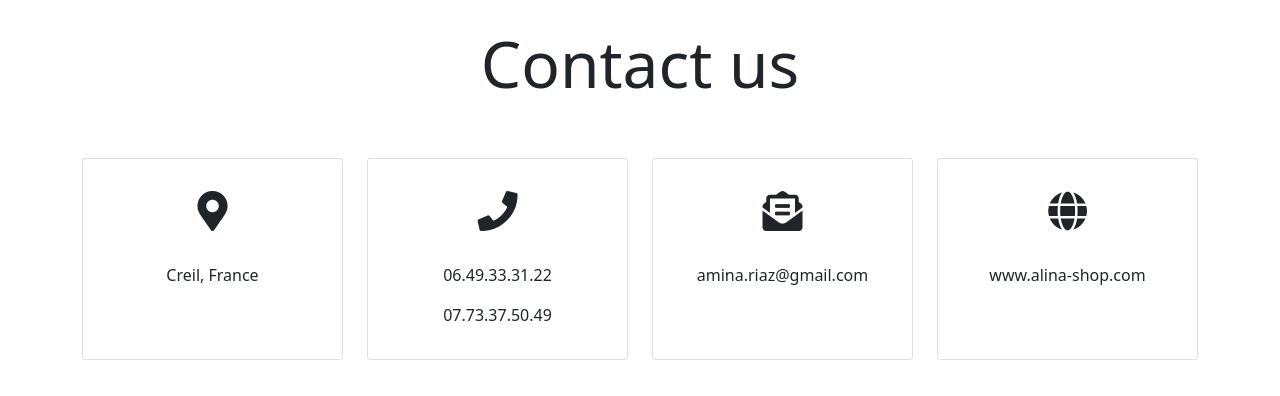
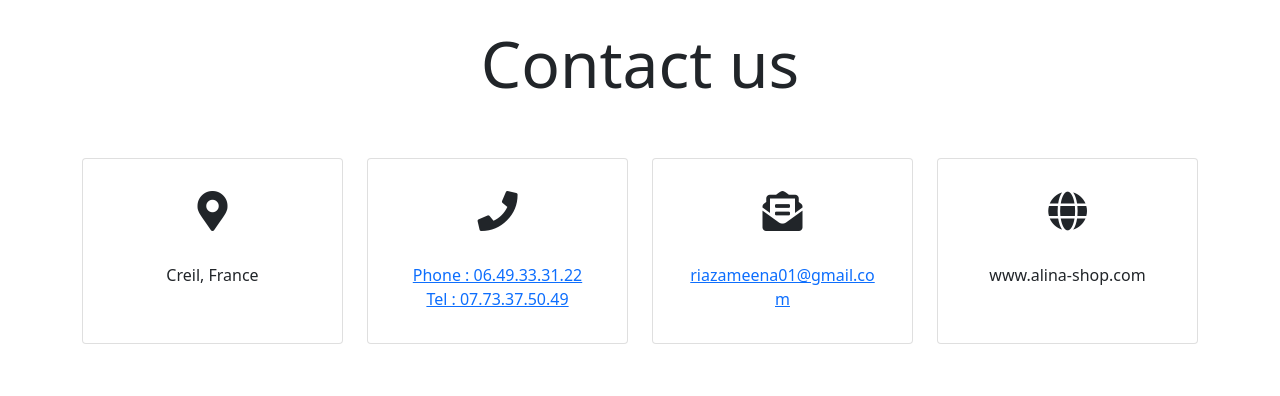
Before and after one commit to asadsid56/Alina_shop, a website: page index.html in a window 1280 px wide. Shown: the part 5298-5694 px from the top of the page. Drawn offline with nearby package versions, Linux system fonts and the light colour scheme.

Commit message:
to be deploy

```diff
--- a/index.html
+++ b/index.html
@@ -348,8 +348,8 @@
           <div class="card p-3 box" style="width: 18rem;">
             <div class="card-body">
               <h5 class="card-title"><i class="fas fa-phone fa-2x pb-4"></i></h5>
-              <p class="card-text">06.49.33.31.22</p>
-              <p class="card-text">07.73.37.50.49</p>
+              <a href="sms:{phone}" class="card-text">Phone : 06.49.33.31.22</a><br>
+              <a href="tel:{phone}" class="card-text">Tel : 07.73.37.50.49</a>
             </div>
           </div>
         </div>
@@ -357,7 +357,7 @@
           <div class="card p-3 box" style="width: 18rem;">
             <div class="card-body">
               <h5 class="card-title"><i class="fas fa-envelope-open-text fa-2x pb-4"></i></h5>
-              <p class="card-text">amina.riaz@gmail.com</p>
+              <a href="mailto:{email}" class="card-text">riazameena01@gmail.com</a>
             </div>
           </div>
         </div>
```
